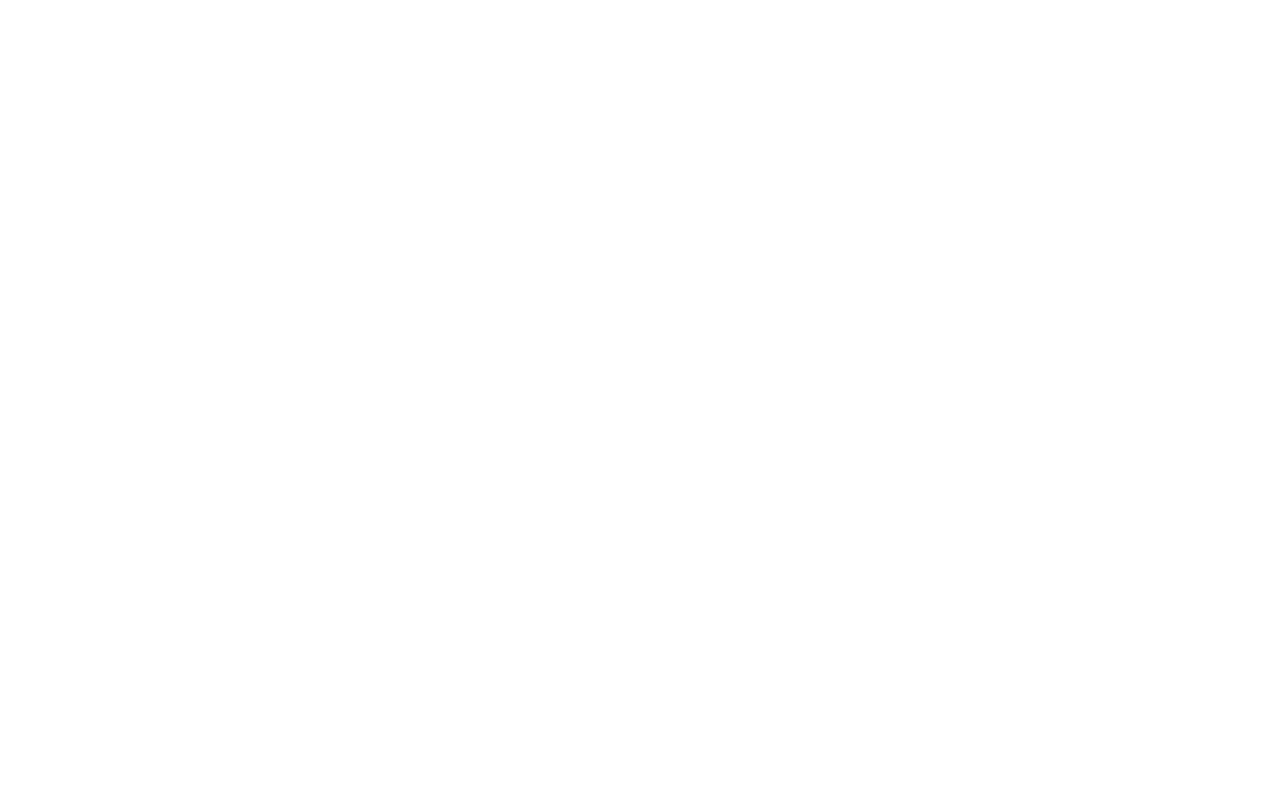
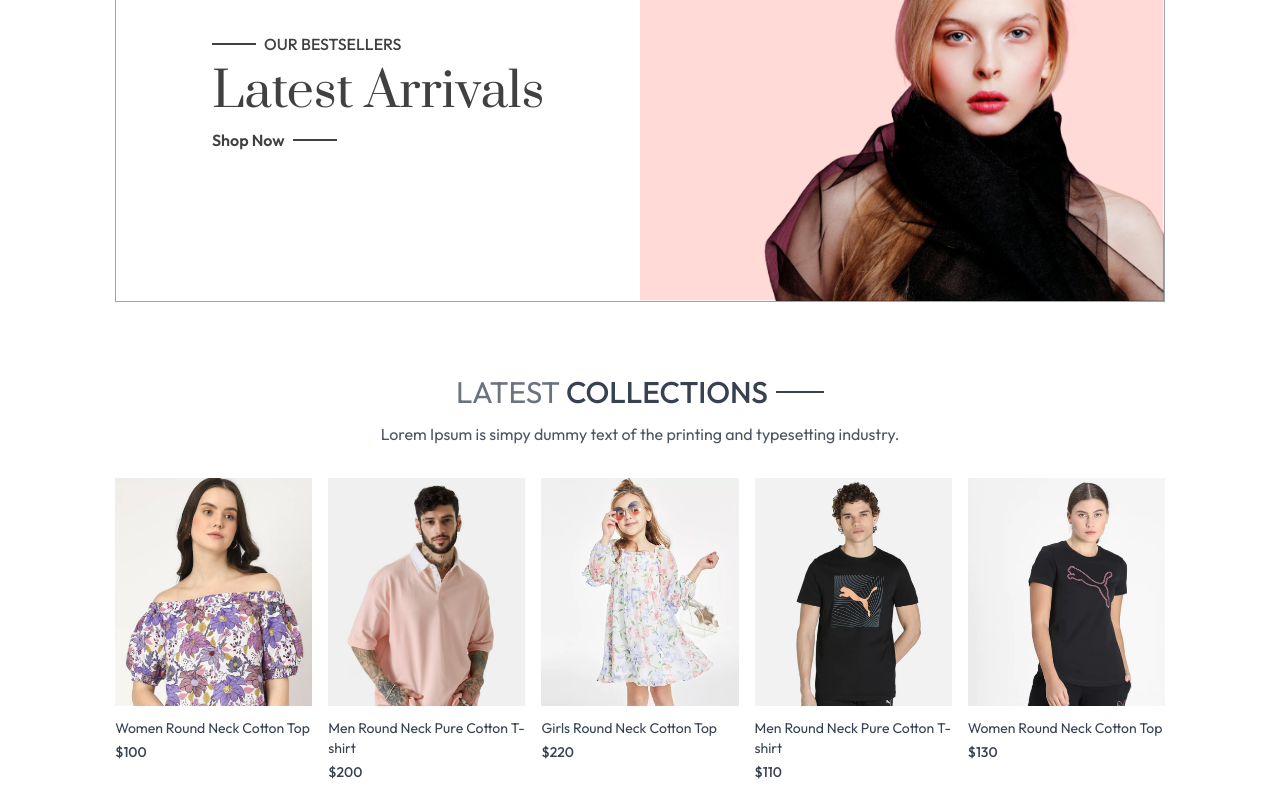
Before and after one commit to Mahrjose/Forever, a React (Vite) app in the folder frontend/: page / in a window 1280 px wide. Shown: the part 200-1000 px from the top of the page. Before the commit the page ends 800 px from the top, so only its background shows below. Built offline with nearby package versions, Linux system fonts and the light colour scheme.

Commit message:
Add title, product items, banner to homepage

```diff
--- /dev/null
+++ b/frontend/src/assets/frontend-assets/Hero.jsx
@@ -0,0 +1,30 @@
+import React from "react";
+import { assets } from "./assets";
+
+const Hero = () => {
+  return (
+    <div className="flex flex-col sm:flex-row border border-gray-400">
+      {/* Hero Left Side */}
+      <div className="w-full sm:w-1/2 flex items-center justify-center py-10 sm:py-0">
+        <div className="text-[#414141]">
+          <div className="flex items-center gap-2">
+            <p className="w-8 md:w-11 h-[2px] bg-[#414141]"></p>
+            <p className="font-medium text-sm md:text-base">OUR BESTSELLERS</p>
+          </div>
+          <h1 className="prata-regular text-3xl sm:py-3 lg:text-5xl leading-relaxed">
+            Latest Arrivals
+          </h1>
+          <div className="flex items-center gap-2">
+            <p className="font-semibold text-sm md:text-base">Shop Now</p>
+            <p className="w-8 md:w-11 h-[2px] bg-[#414141]"></p>
+          </div>
+        </div>
+      </div>
+
+      {/* Hero Right Side */}
+      <img src={assets.hero_img} alt="" className="w-full sm:w-1/2" />
+    </div>
+  );
+};
+
+export default Hero;
--- /dev/null
+++ b/frontend/src/components/BestSeller.jsx
@@ -0,0 +1,15 @@
+import React, { useContext, useEffect, useState } from "react";
+import { ShopContext } from "../context/ShopContext";
+
+const BestSeller = () => {
+  const { products } = useContext(ShopContext);
+  const [bestSeller, setBestSeller] = useState([]);
+
+  useEffect(() => {
+    const bestProduct = products.fileter((item) => item.bestSeller);
+  }, []);
+
+  return <div>BestSeller</div>;
+};
+
+export default BestSeller;
--- /dev/null
+++ b/frontend/src/components/LatestCollection.jsx
@@ -0,0 +1,33 @@
+import React, { useState, useContext, useEffect } from "react";
+import { ShopContext } from "../context/ShopContext";
+import Title from "./Title";
+import ProductItem from "./ProductItem";
+
+const LatestCollection = () => {
+  const { products } = useContext(ShopContext);
+  const [latestProducts, setLatestProducts] = useState([]);
+
+  useEffect(() => {
+    setLatestProducts(products.slice(0, 10));
+  }, []);
+
+  return (
+    <div className="my-10">
+      <div className="text-center py-8 text-3xl">
+        <Title text1={"LATEST"} text2={"COLLECTIONS"} />
+        <p className="w-3/4 m-auto text-xs sm:text-sm md:text-base text-gray-600">
+          Lorem Ipsum is simpy dummy text of the printing and typesetting
+          industry.
+        </p>
+      </div>
+      {/* Rendering Products */}
+      <div className="grid grid-cols-2 sm:grid-cols-3 md:grid-cols-4 lg:grid-cols-5 gap-4 gap-y-6">
+        {latestProducts.map((item, index) => (
+          <ProductItem key={index} id={item._id} image={item.image} name={item.name} price={item.price}/>
+        ))}
+      </div>
+    </div>
+  );
+};
+
+export default LatestCollection;
--- a/frontend/src/components/Navbar.jsx
+++ b/frontend/src/components/Navbar.jsx
@@ -7,7 +7,9 @@ const Navbar = () => {
 
   return (
     <div className="flex items-center justify-between py-5 font-medium">
-      <img src={assets.logo} className="w-36" alt="" />
+      <Link to="/">
+        <img src={assets.logo} className="w-36" alt="" />
+      </Link>
 
       <ul className="hidden sm:flex gap-5 text-sm text-gray-700">
         <NavLink to="/" className="flex flex-col items-center gap-1">
--- /dev/null
+++ b/frontend/src/components/ProductItem.jsx
@@ -0,0 +1,26 @@
+import React, { useContext } from "react";
+import { ShopContext } from "../context/ShopContext";
+import { Link } from "react-router-dom";
+
+const ProductItem = ({ id, image, name, price }) => {
+  const { currency } = useContext(ShopContext);
+
+  return (
+    <Link to={`/product/${id}`} className="text-gray-700 cursor-pointer">
+      <div className="overflow-hidden">
+        <img
+          src={image[0]}
+          alt=""
+          className="hover:scale-110 transition ease-in-out"
+        />
+      </div>
+      <p className="pt-3 pb-1 text-sm">{name}</p>
+      <p className="text-sm font-medium">
+        {currency}
+        {price}
+      </p>
+    </Link>
+  );
+};
+
+export default ProductItem;
--- /dev/null
+++ b/frontend/src/components/Title.jsx
@@ -0,0 +1,14 @@
+import React from "react";
+
+const Title = ({ text1, text2 }) => {
+  return (
+    <div className="inline-flex gap-2 items-center mb-3">
+      <p className="text-gray-500">
+        {text1} <span className="text-gray-700 font-medium">{text2}</span>
+      </p>
+      <p className="w-8 sm:w-12 h-[1px] sm:h-[2px] bg-gray-700"></p>
+    </div>
+  );
+};
+
+export default Title;
--- /dev/null
+++ b/frontend/src/context/ShopContext.jsx
@@ -0,0 +1,21 @@
+import { createContext } from "react";
+import { products } from "../assets/frontend-assets/assets";
+
+export const ShopContext = createContext();
+
+const ShopContextProvider = (props) => {
+  const currency = "$";
+  const delivery_fee = 10;
+
+  const value = {
+    products,
+    currency,
+    delivery_fee,
+  };
+
+  return (
+    <ShopContext.Provider value={value}>{props.children}</ShopContext.Provider>
+  );
+};
+
+export default ShopContextProvider;
--- a/frontend/src/index.css
+++ b/frontend/src/index.css
@@ -1,3 +1,6 @@
+@import url('https://fonts.googleapis.com/css2?family=Outfit:wght@100..900&family=Prata&display=swap');
+
+
 @tailwind base;
 @tailwind components;
 @tailwind utilities;
@@ -5,3 +8,20 @@
 a.active hr{
     display: block;
 }
+
+* {
+    font-family: 'Outfit', sans-serif;
+}
+
+.prata-regular {
+    font-family: "Prata", serif;
+    font-weight: 400;
+    font-style: normal;
+  }
+
+@media (max-width:640px) {
+    a.active {
+        background-color: black;
+        color: white;
+    }
+}
--- a/frontend/src/main.jsx
+++ b/frontend/src/main.jsx
@@ -3,9 +3,12 @@ import { BrowserRouter } from "react-router-dom";
 
 import "./index.css";
 import App from "./App.jsx";
+import ShopContextProvider from "./context/ShopContext.jsx";
 
 createRoot(document.getElementById("root")).render(
   <BrowserRouter>
-    <App />
+    <ShopContextProvider>
+      <App />
+    </ShopContextProvider>
   </BrowserRouter>
 );
--- a/frontend/src/pages/Home.jsx
+++ b/frontend/src/pages/Home.jsx
@@ -1,11 +1,14 @@
-import React from 'react'
+import React from "react";
+import Hero from "../assets/frontend-assets/Hero";
+import LatestCollection from "../components/LatestCollection";
 
 const Home = () => {
   return (
     <div>
+      <Hero />
+      <LatestCollection />
+    </div>
+  );
+};
 
-    </div>
-  )
-}
-
-export default Home
+export default Home;
```
